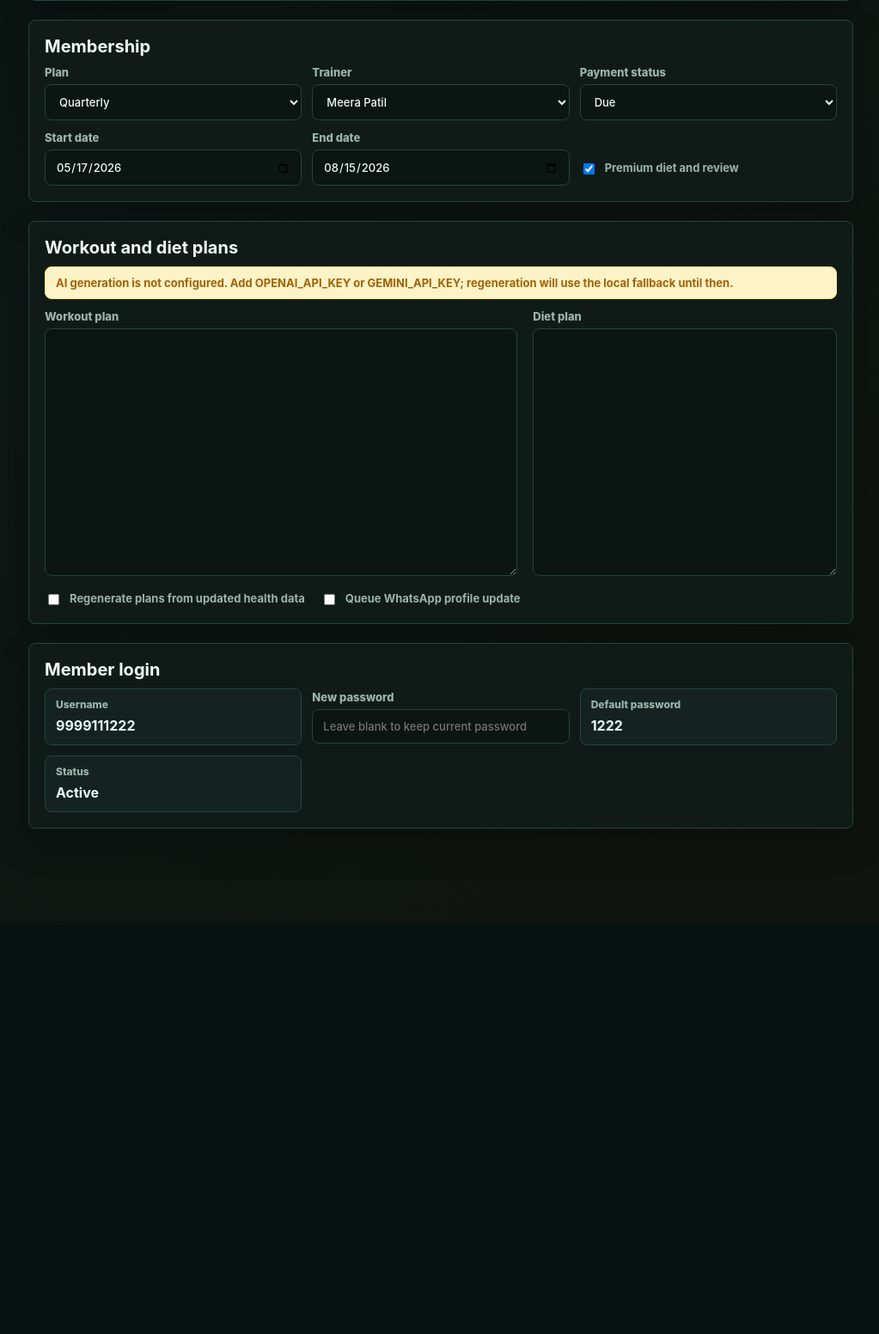
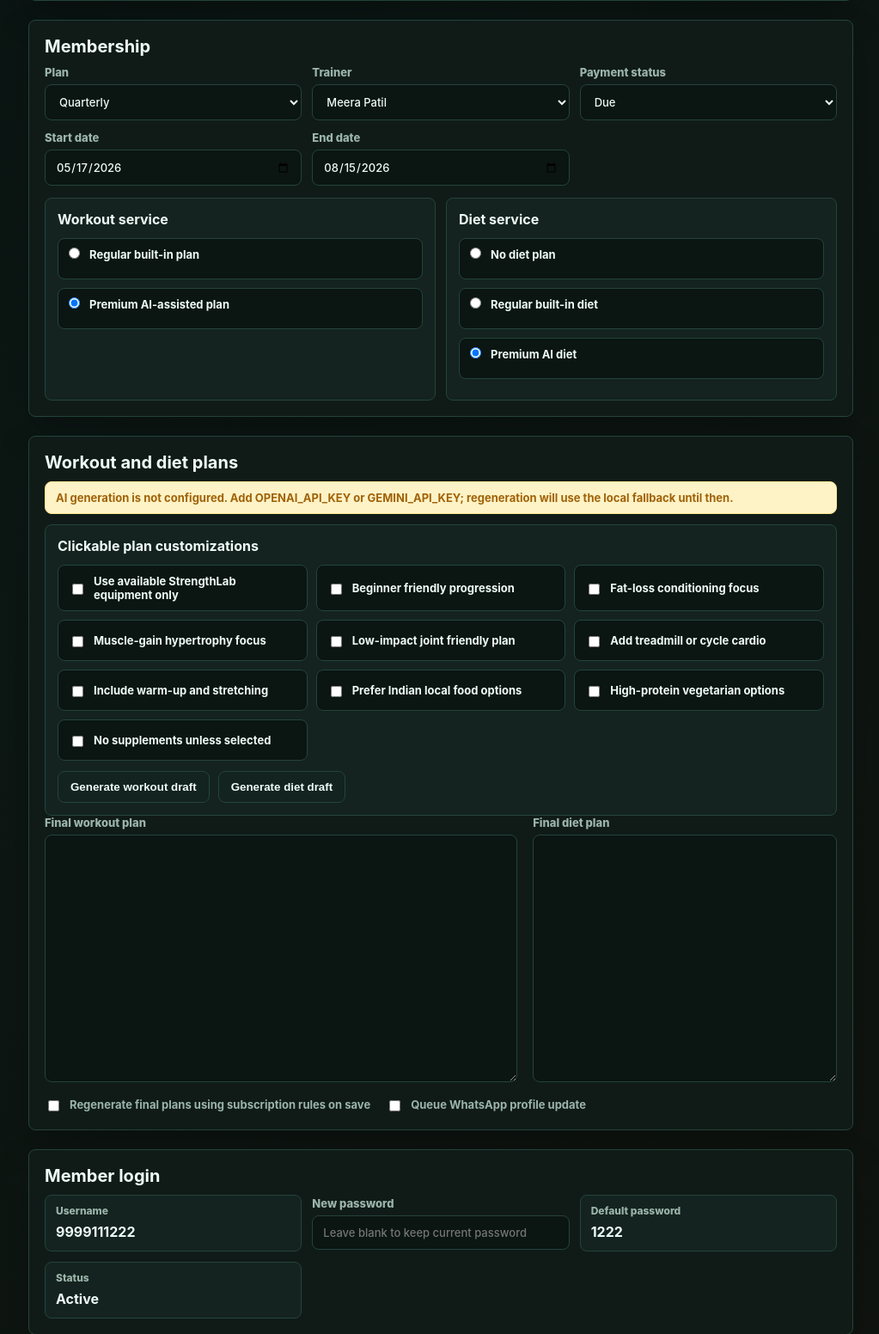
Before and after one commit to shubham-landge/strengthlab-gym-management, a Flask app: page /members/1/edit in a window 1280 px wide. Shown: the part 939-2491 px from the top of the page at 86% size, without its empty margins (257-1280 px from the left). Before the commit the page ends 1903 px from the top, so only its background shows below. Run offline with Flask 3, Linux system fonts and the light colour scheme; the visitor is signed in with stand-in values (Sample User, id 1); data comes from the database, SQL or seed files in the repository.

Commit message:
Add subscription-based plan services

```diff
--- a/app.py
+++ b/app.py
@@ -676,6 +676,8 @@ def init_db():
             injury_notes TEXT,
             plan_name TEXT DEFAULT 'Monthly',
             premium INTEGER DEFAULT 0,
+            workout_subscription TEXT DEFAULT 'Regular',
+            diet_subscription TEXT DEFAULT 'None',
             trainer_id INTEGER,
             subscription_start TEXT,
             subscription_end TEXT,
@@ -871,10 +873,16 @@ def init_db():
         "cooking_preference": "TEXT",
         "medical_conditions": "TEXT",
         "supplements": "TEXT",
+        "workout_subscription": "TEXT DEFAULT 'Regular'",
+        "diet_subscription": "TEXT DEFAULT 'None'",
     }
     for column, column_type in extra_member_columns.items():
         if column not in member_columns:
             cursor.execute(f"ALTER TABLE members ADD COLUMN {column} {column_type}")
+    cursor.execute("UPDATE members SET workout_subscription = 'Regular' WHERE workout_subscription IS NULL")
+    cursor.execute("UPDATE members SET diet_subscription = 'None' WHERE diet_subscription IS NULL")
+    cursor.execute("UPDATE members SET workout_subscription = 'Premium' WHERE premium = 1 AND workout_subscription = 'Regular'")
+    cursor.execute("UPDATE members SET diet_subscription = 'Premium' WHERE premium = 1 AND diet_subscription = 'None'")
 
     notification_columns = {row[1] for row in cursor.execute("PRAGMA table_info(notifications)").fetchall()}
     if "event_key" not in notification_columns:
@@ -1181,6 +1189,38 @@ def generate_rule_based_plans(member):
     return workout_plan, diet_plan
 
 
+def apply_customization_notes(plan_text, customizations):
+    customizations = [item for item in (customizations or []) if item]
+    if not customizations:
+        return plan_text
+    return f"{plan_text}\n\nAdmin customization notes:\n" + "\n".join(f"- {item}" for item in customizations)
+
+
+def service_level(member, field_name, default="Regular"):
+    value = (member[field_name] if member and field_name in member.keys() else None) or default
+    return value
+
+
+def generate_plan_draft(member, plan_type, customizations=None):
+    workout_subscription = service_level(member, "workout_subscription", "Regular")
+    diet_subscription = service_level(member, "diet_subscription", "None")
+    use_ai = (plan_type == "workout" and workout_subscription == "Premium") or (
+        plan_type == "diet" and diet_subscription == "Premium"
+    )
+    if plan_type == "diet" and diet_subscription == "None":
+        return "No diet plan subscription is active for this member."
+
+    if use_ai:
+        ai_plans = generate_ai_plans(member, customizations=customizations, plan_type=plan_type)
+        if ai_plans:
+            return ai_plans[0] if plan_type == "workout" else ai_plans[1]
+
+    local_workout, local_diet = generate_rule_based_plans(member)
+    draft = local_workout if plan_type == "workout" else local_diet
+    equipment_note = "Equipment basis: " + ", ".join(equipment_names())
+    return apply_customization_notes(f"{draft}\n\n{equipment_note}", customizations)
+
+
 def member_ai_payload(member):
     return {
         "name": member["name"],
@@ -1206,16 +1246,27 @@ def member_ai_payload(member):
         "injury_notes": member["injury_notes"],
         "membership_plan": member["plan_name"],
         "premium": bool(member["premium"]),
+        "workout_subscription": member["workout_subscription"] or "Regular",
+        "diet_subscription": member["diet_subscription"] or "None",
     }
 
 
-def ai_plan_prompt(member):
+def equipment_names():
+    rows = query_all("SELECT name FROM equipment ORDER BY name")
+    return [row["name"] for row in rows] or [name for name, *_rest in PREBUILT_EQUIPMENT]
+
+
+def ai_plan_prompt(member, customizations=None, plan_type="both"):
     return {
         "task": "Create a safe, practical gym workout plan and diet plan for this member.",
+        "requested_plan_type": plan_type,
         "member": member_ai_payload(member),
+        "available_gym_equipment": equipment_names(),
+        "admin_customizations": customizations or [],
         "requirements": [
             "Return only valid JSON with keys workout_plan, diet_plan, progress_message, safety_notes.",
             "Workout plan should be 5-6 clear training days with sets/reps/intensity and trainer-friendly notes.",
+            "Workout exercises must be selected from the available gym equipment whenever possible.",
             "Diet plan should match food preference, Indian/local meal patterns when appropriate, hydration, and premium add-ons if premium is true.",
             "Respect medical and injury notes. Do not diagnose, treat disease, or override medical advice.",
             "Use concise plain text strings. No Markdown tables.",
@@ -1238,7 +1289,7 @@ def validate_ai_plan_data(data):
     return workout_plan, diet_plan
 
 
-def generate_openai_plans(member, api_key, model):
+def generate_openai_plans(member, api_key, model, customizations=None, plan_type="both"):
     from openai import OpenAI
 
     client = OpenAI(api_key=api_key)
@@ -1253,13 +1304,13 @@ def generate_openai_plans(member, api_key, model):
                     "Advise professional medical clearance when health risks are present."
                 ),
             },
-            {"role": "user", "content": json.dumps(ai_plan_prompt(member))},
+            {"role": "user", "content": json.dumps(ai_plan_prompt(member, customizations, plan_type))},
         ],
     )
     return validate_ai_plan_data(parse_ai_json(response.output_text))
 
 
-def generate_gemini_plans(member, api_key, model):
+def generate_gemini_plans(member, api_key, model, customizations=None, plan_type="both"):
     endpoint = f"https://generativelanguage.googleapis.com/v1beta/models/{model}:generateContent"
     payload = {
         "systemInstruction": {
@@ -1276,7 +1327,7 @@ def generate_gemini_plans(member, api_key, model):
         "contents": [
             {
                 "role": "user",
-                "parts": [{"text": json.dumps(ai_plan_prompt(member))}],
+                "parts": [{"text": json.dumps(ai_plan_prompt(member, customizations, plan_type))}],
             }
         ],
         "generationConfig": {
@@ -1302,7 +1353,7 @@ def generate_gemini_plans(member, api_key, model):
     return validate_ai_plan_data(parse_ai_json(text))
 
 
-def generate_ai_plans(member):
+def generate_ai_plans(member, customizations=None, plan_type="both"):
     providers = configured_ai_providers()
     if not providers:
         return None
@@ -1312,9 +1363,9 @@ def generate_ai_plans(member):
             for key_index, api_key in enumerate(provider["keys"], start=1):
                 try:
                     if provider["name"] == "openai":
-                        result = generate_openai_plans(member, api_key, model)
+                        result = generate_openai_plans(member, api_key, model, customizations, plan_type)
                     elif provider["name"] == "gemini":
-                        result = generate_gemini_plans(member, api_key, model)
+                        result = generate_gemini_plans(member, api_key, model, customizations, plan_type)
                     else:
                         result = None
                     if result:
@@ -1338,11 +1389,16 @@ def generate_ai_plans(member):
 
 
 def generate_plans(member, prefer_ai=True):
-    if prefer_ai:
-        ai_plans = generate_ai_plans(member)
-        if ai_plans:
-            return ai_plans
-    return generate_rule_based_plans(member)
+    workout_subscription = service_level(member, "workout_subscription", "Premium" if member["premium"] else "Regular")
+    diet_subscription = service_level(member, "diet_subscription", "Premium" if member["premium"] else "Regular")
+    workout = generate_plan_draft(member, "workout") if prefer_ai else generate_rule_based_plans(member)[0]
+    diet = "No diet plan subscription is active for this member."
+    if diet_subscription != "None":
+        diet = generate_plan_draft(member, "diet") if prefer_ai else generate_rule_based_plans(member)[1]
+    if workout_subscription != "Premium" and diet_subscription != "Premium":
+        local_workout, local_diet = generate_rule_based_plans(member)
+        return local_workout, local_diet if diet_subscription != "None" else diet
+    return workout, diet
 
 
 def dashboard_stats():
@@ -2268,14 +2324,16 @@ def members():
 def add_member():
     subscription_start = request.form.get("subscription_start") or str(date.today())
     subscription_end = request.form.get("subscription_end") or str(date.today() + timedelta(days=30))
-    premium = 1 if request.form.get("premium") else 0
+    workout_subscription = request.form.get("workout_subscription", "Regular")
+    diet_subscription = request.form.get("diet_subscription", "None")
+    premium = 1 if workout_subscription == "Premium" or diet_subscription == "Premium" else 0
     cursor = db().execute(
         """
         INSERT INTO members
         (name, phone, email, address, emergency_contact, age, gender, height_cm, weight_kg,
          goal, fitness_level, food_preference, medical_notes, injury_notes,
-         plan_name, premium, trainer_id, subscription_start, subscription_end, payment_status)
-        VALUES (?, ?, ?, ?, ?, ?, ?, ?, ?, ?, ?, ?, ?, ?, ?, ?, ?, ?, ?, ?)
+         plan_name, premium, workout_subscription, diet_subscription, trainer_id, subscription_start, subscription_end, payment_status)
+        VALUES (?, ?, ?, ?, ?, ?, ?, ?, ?, ?, ?, ?, ?, ?, ?, ?, ?, ?, ?, ?, ?, ?)
         """,
         (
             request.form["name"],
@@ -2294,6 +2352,8 @@ def add_member():
             request.form.get("injury_notes"),
             request.form.get("plan_name", "Monthly"),
             premium,
+            workout_subscription,
+            diet_subscription,
             request.form.get("trainer_id") or None,
             subscription_start,
             subscription_end,
@@ -2717,11 +2777,11 @@ def add_progress(member_id):
 
 
 @app.route("/members/<int:member_id>/plans", methods=["POST"])
-@login_required
+@role_required("admin")
 def update_member_plans(member_id):
     member = query_one("SELECT * FROM members WHERE id = ?", (member_id,))
     user = current_user()
-    if not can_view_member(user, member) or user["role"] not in {"admin", "member"}:
+    if not can_view_member(user, member):
         return redirect(url_for("index"))
 
     workout_plan = request.form.get("workout_plan", "").strip()
@@ -2731,20 +2791,15 @@ def update_member_plans(member_id):
         (workout_plan, diet_plan, member_id),
     )
 
-    if user["role"] == "member":
-        log_notification(
-            member_id,
-            f"{member['name']} updated their workout or diet plan from the member dashboard.",
-        )
     return redirect(url_for("member_detail", member_id=member_id))
 
 
 @app.route("/members/<int:member_id>/plans/apply-template", methods=["POST"])
-@login_required
+@role_required("admin")
 def apply_workout_template(member_id):
     member = query_one("SELECT * FROM members WHERE id = ?", (member_id,))
     user = current_user()
-    if not can_view_member(user, member) or user["role"] not in {"admin", "member"}:
+    if not can_view_member(user, member):
         return redirect(url_for("index"))
 
     template_key = request.form.get("template_key")
@@ -2761,6 +2816,27 @@ def apply_workout_template(member_id):
         f"{template['name']} was applied to {member['name']}'s workout plan.",
     )
     return redirect(url_for("member_detail", member_id=member_id))
+
+
+@app.route("/members/<int:member_id>/plan-draft", methods=["POST"])
+@role_required("admin")
+def generate_member_plan_draft(member_id):
+    member = query_one("SELECT * FROM members WHERE id = ?", (member_id,))
+    if not member:
+        return redirect(url_for("members"))
+    plan_type = request.form.get("plan_type", "workout")
+    customizations = request.form.getlist("customizations")
+    draft = generate_plan_draft(member, plan_type, customizations)
+    return render_template(
+        "member_edit.html",
+        member=member,
+        trainers=query_all("SELECT * FROM trainers WHERE active = 1 ORDER BY name"),
+        member_login=get_member_login(member_id),
+        default_password=default_mobile_password(member["phone"]),
+        draft_workout_plan=draft if plan_type == "workout" else None,
+        draft_diet_plan=draft if plan_type == "diet" else None,
+        selected_customizations=customizations,
+    )
 
 
 @app.route("/members/<int:member_id>/progress/<int:progress_id>/delete", methods=["POST"])
@@ -2780,14 +2856,16 @@ def edit_member(member_id):
     trainers = query_all("SELECT * FROM trainers WHERE active = 1 ORDER BY name")
     member_login = get_member_login(member_id)
     if request.method == "POST":
-        premium = 1 if request.form.get("premium") else 0
+        workout_subscription = request.form.get("workout_subscription", "Regular")
+        diet_subscription = request.form.get("diet_subscription", "None")
+        premium = 1 if workout_subscription == "Premium" or diet_subscription == "Premium" else 0
         execute(
             """
             UPDATE members
             SET name = ?, phone = ?, email = ?, address = ?, emergency_contact = ?,
                 age = ?, gender = ?, height_cm = ?, weight_kg = ?,
                 goal = ?, fitness_level = ?, food_preference = ?, medical_notes = ?, injury_notes = ?,
-                plan_name = ?, premium = ?, trainer_id = ?,
+                plan_name = ?, premium = ?, workout_subscription = ?, diet_subscription = ?, trainer_id = ?,
                 subscription_start = ?, subscription_end = ?, payment_status = ?,
                 workout_plan = ?, diet_plan = ?
             WHERE id = ?
@@ -2809,6 +2887,8 @@ def edit_member(member_id):
                 request.form.get("injury_notes"),
                 request.form.get("plan_name", "Monthly"),
                 premium,
+                workout_subscription,
+                diet_subscription,
                 request.form.get("trainer_id") or None,
                 request.form.get("subscription_start"),
                 request.form.get("subscription_end"),
@@ -2849,7 +2929,7 @@ def edit_member(member_id):
 
 
 @app.route("/members/<int:member_id>/regenerate", methods=["POST"])
-@role_required("admin", "trainer")
+@role_required("admin")
 def regenerate(member_id):
     member = query_one("SELECT * FROM members WHERE id = ?", (member_id,))
     if not can_view_member(current_user(), member):
--- a/static/styles.css
+++ b/static/styles.css
@@ -280,6 +280,24 @@ label input, label select, label textarea { margin-top: 6px; color: var(--ink);
 .form-options { display: flex; flex-wrap: wrap; gap: 18px; margin-top: 12px; }
 .plan-editor { display: grid; gap: 12px; }
 .plan-editor button { justify-self: start; }
+.service-grid {
+  display: grid;
+  grid-template-columns: repeat(2, minmax(0, 1fr));
+  gap: 12px;
+  margin-top: 14px;
+}
+.compact-choice { grid-template-columns: 1fr; }
+.plan-draft-actions {
+  display: flex;
+  gap: 10px;
+  flex-wrap: wrap;
+  margin-top: 12px;
+}
+.plan-draft-review {
+  display: grid;
+  gap: 10px;
+  margin: 12px 0;
+}
 .template-picker {
   display: grid;
   grid-template-columns: minmax(0, 1fr) auto;
@@ -506,7 +524,7 @@ pre {
   nav { grid-template-columns: repeat(2, minmax(0, 1fr)); }
   .main { padding: 20px; }
   .page-header, .two-col { grid-template-columns: 1fr; display: grid; }
-  .stats-grid, .grid-form, .grid-form.compact, .renewal-form, .member-hero, .today-grid, .finance-visuals { grid-template-columns: 1fr; }
+  .stats-grid, .grid-form, .grid-form.compact, .renewal-form, .service-grid, .member-hero, .today-grid, .finance-visuals { grid-template-columns: 1fr; }
   .workout-card { grid-column: span 1; }
   .template-picker { grid-template-columns: 1fr; }
   .choice-grid, .checkbox-grid { grid-template-columns: 1fr; }
--- a/templates/member_edit.html
+++ b/templates/member_edit.html
@@ -78,7 +78,23 @@
       </label>
       <label>Start date<input name="subscription_start" type="date" value="{{ member.subscription_start }}"></label>
       <label>End date<input name="subscription_end" type="date" value="{{ member.subscription_end }}"></label>
-      <label class="check field-check"><input type="checkbox" name="premium" {% if member.premium %}checked{% endif %}> Premium diet and review</label>
+    </div>
+    <div class="service-grid">
+      <div class="form-block">
+        <h3>Workout service</h3>
+        <div class="choice-grid compact-choice">
+          <label class="radio-card"><input type="radio" name="workout_subscription" value="Regular" {% if (member.workout_subscription or "Regular") == "Regular" %}checked{% endif %}> Regular built-in plan</label>
+          <label class="radio-card"><input type="radio" name="workout_subscription" value="Premium" {% if member.workout_subscription == "Premium" or member.premium %}checked{% endif %}> Premium AI-assisted plan</label>
+        </div>
+      </div>
+      <div class="form-block">
+        <h3>Diet service</h3>
+        <div class="choice-grid compact-choice">
+          <label class="radio-card"><input type="radio" name="diet_subscription" value="None" {% if (member.diet_subscription or "None") == "None" and not member.premium %}checked{% endif %}> No diet plan</label>
+          <label class="radio-card"><input type="radio" name="diet_subscription" value="Regular" {% if member.diet_subscription == "Regular" %}checked{% endif %}> Regular built-in diet</label>
+          <label class="radio-card"><input type="radio" name="diet_subscription" value="Premium" {% if member.diet_subscription == "Premium" or member.premium %}checked{% endif %}> Premium AI diet</label>
+        </div>
+      </div>
     </div>
   </section>
 
@@ -91,12 +107,49 @@
       AI generation is not configured. Add OPENAI_API_KEY or GEMINI_API_KEY; regeneration will use the local fallback until then.
       {% endif %}
     </div>
+    <div class="form-block">
+      <h3>Clickable plan customizations</h3>
+      <div class="checkbox-grid">
+        {% for option in [
+          "Use available StrengthLab equipment only",
+          "Beginner friendly progression",
+          "Fat-loss conditioning focus",
+          "Muscle-gain hypertrophy focus",
+          "Low-impact joint friendly plan",
+          "Add treadmill or cycle cardio",
+          "Include warm-up and stretching",
+          "Prefer Indian local food options",
+          "High-protein vegetarian options",
+          "No supplements unless selected"
+        ] %}
+        <label class="check"><input type="checkbox" name="customizations" value="{{ option }}" {% if selected_customizations and option in selected_customizations %}checked{% endif %}> {{ option }}</label>
+        {% endfor %}
+      </div>
+      <div class="plan-draft-actions">
+        <button class="button" formaction="{{ url_for('generate_member_plan_draft', member_id=member.id) }}" name="plan_type" value="workout" formmethod="post">Generate workout draft</button>
+        <button class="button" formaction="{{ url_for('generate_member_plan_draft', member_id=member.id) }}" name="plan_type" value="diet" formmethod="post">Generate diet draft</button>
+      </div>
+    </div>
+    {% if draft_workout_plan or draft_diet_plan %}
+    <div class="plan-draft-review">
+      {% if draft_workout_plan %}
+      <div class="notice good">Workout draft generated. Review it, customize if needed, then copy it into the final workout plan before saving.</div>
+      <label>Workout draft<textarea id="workout-draft" rows="12" readonly>{{ draft_workout_plan }}</textarea></label>
+      <button class="button" type="button" data-copy-plan="workout">Use workout draft</button>
+      {% endif %}
+      {% if draft_diet_plan %}
+      <div class="notice good">Diet draft generated. Review it, customize if needed, then copy it into the final diet plan before saving.</div>
+      <label>Diet draft<textarea id="diet-draft" rows="12" readonly>{{ draft_diet_plan }}</textarea></label>
+      <button class="button" type="button" data-copy-plan="diet">Use diet draft</button>
+      {% endif %}
+    </div>
+    {% endif %}
     <div class="two-col edit-plans">
-      <label>Workout plan<textarea name="workout_plan" rows="14">{{ member.workout_plan or '' }}</textarea></label>
-      <label>Diet plan<textarea name="diet_plan" rows="14">{{ member.diet_plan or '' }}</textarea></label>
+      <label>Final workout plan<textarea id="workout-plan" name="workout_plan" rows="14">{{ member.workout_plan or '' }}</textarea></label>
+      <label>Final diet plan<textarea id="diet-plan" name="diet_plan" rows="14">{{ member.diet_plan or '' }}</textarea></label>
     </div>
     <div class="form-options">
-      <label class="check"><input type="checkbox" name="regenerate_plans"> Regenerate plans from updated health data</label>
+      <label class="check"><input type="checkbox" name="regenerate_plans"> Regenerate final plans using subscription rules on save</label>
       <label class="check"><input type="checkbox" name="send_profile_update"> Queue WhatsApp profile update</label>
     </div>
   </section>
@@ -125,4 +178,14 @@
     <a class="button" href="{{ url_for('member_detail', member_id=member.id) }}">Cancel</a>
   </div>
 </form>
+<script>
+  document.querySelectorAll("[data-copy-plan]").forEach((button) => {
+    button.addEventListener("click", () => {
+      const type = button.dataset.copyPlan;
+      const source = document.getElementById(`${type}-draft`);
+      const target = document.getElementById(`${type}-plan`);
+      if (source && target) target.value = source.value;
+    });
+  });
+</script>
 {% endblock %}
```
Also changed, not shown: templates/member_detail.html (+7 -5 lines), templates/members.html (+5 -3 lines), README.md.
